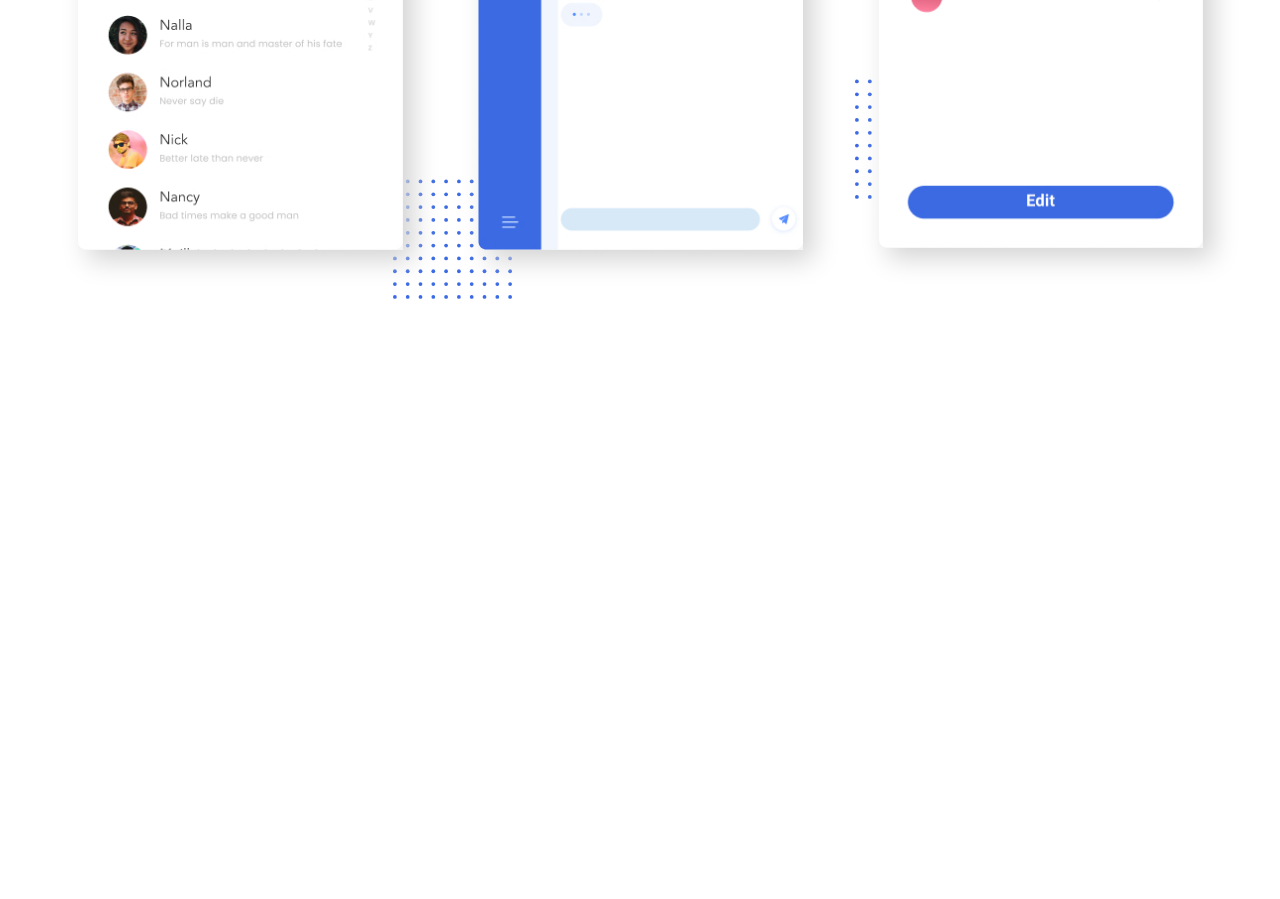
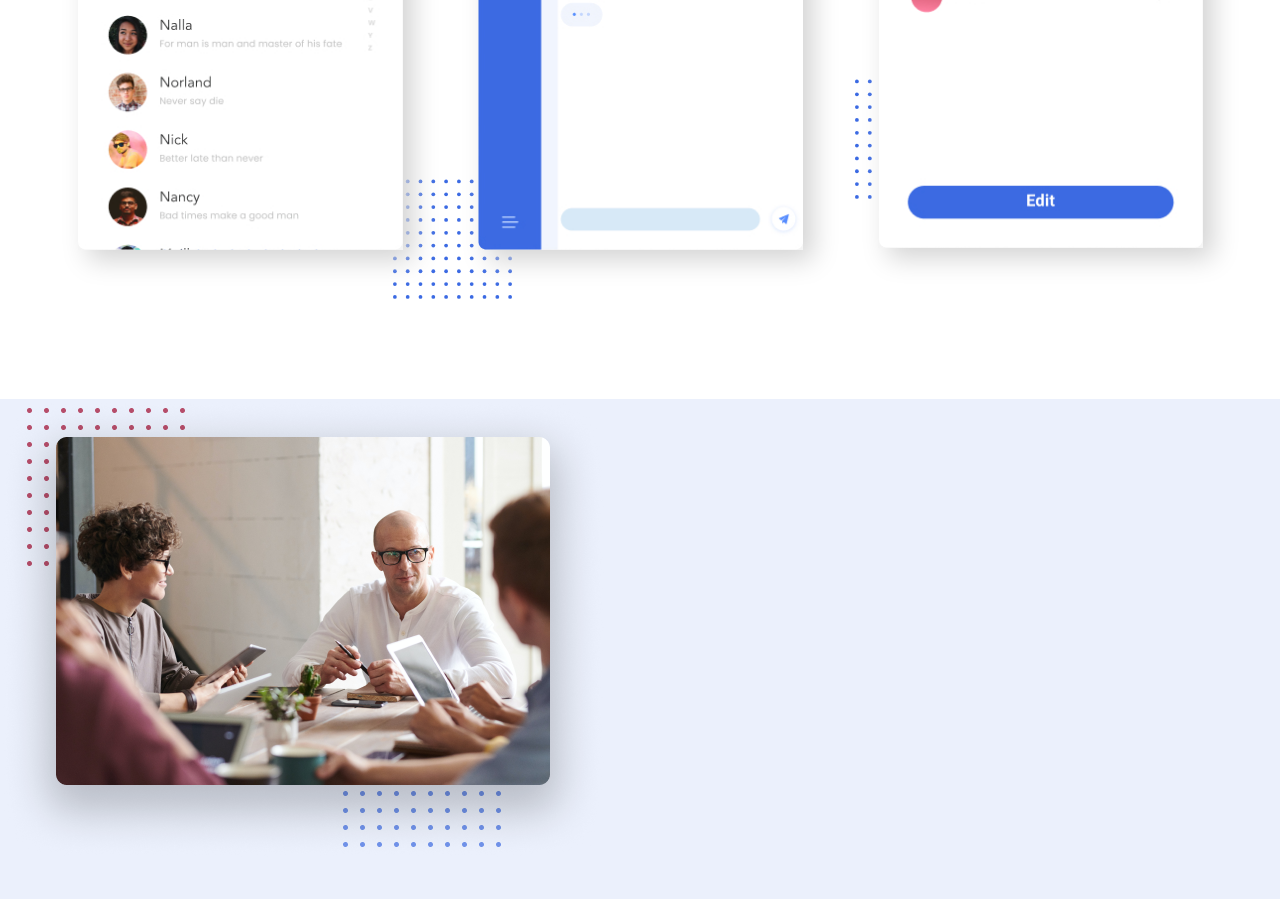
Before and after one commit to Shensson/chatmate-landing-page, a website built with Vite: page index.html in a window 1280 px wide. Shown: the part 1856-2755 px from the top of the page. Before the commit the page ends 2156 px from the top, so only its background shows below. Built offline with nearby package versions, Linux system fonts and the light colour scheme.

Commit message:
started the review part

```diff
--- a/index.html
+++ b/index.html
@@ -65,6 +65,11 @@
         <img style="grid-column: 3;" src="images/iPhone 11备份 2.jpg" alt="">
       </div>
     </section>
+    <section class="review">
+      <div class="review-container">
+        <img src="images/review-picture.png" alt="">
+      </div>
+    </section>
   </main>
   </body>
 </html>
--- a/style.css
+++ b/style.css
@@ -158,7 +158,7 @@ a:hover{
     flex-direction: column;
     align-items: center;
     padding-top: 50px ;
-    padding-bottom: 50px ;
+    padding-bottom: 150px ;
     text-align: center;
     width: 100%;
     height: auto;
@@ -224,3 +224,25 @@ a:hover{
     height: 120px;
     margin-left: -150px;
 }
+/*review*/
+.review{
+    position: absolute;
+    display: flex;
+    flex-wrap: wrap;
+    height: 500px;
+    width: 100%;
+    background-color: #ebf0fc;
+    margin-top: 2255px;
+}
+
+.review-container{
+    display: grid;
+    align-content: center;
+    grid-template-columns: 50% 50%;
+}
+
+.review img{
+    position: absolute;
+    grid-column: 1;
+
+}
```
Also changed, not shown: images/review-picture.png (added).
